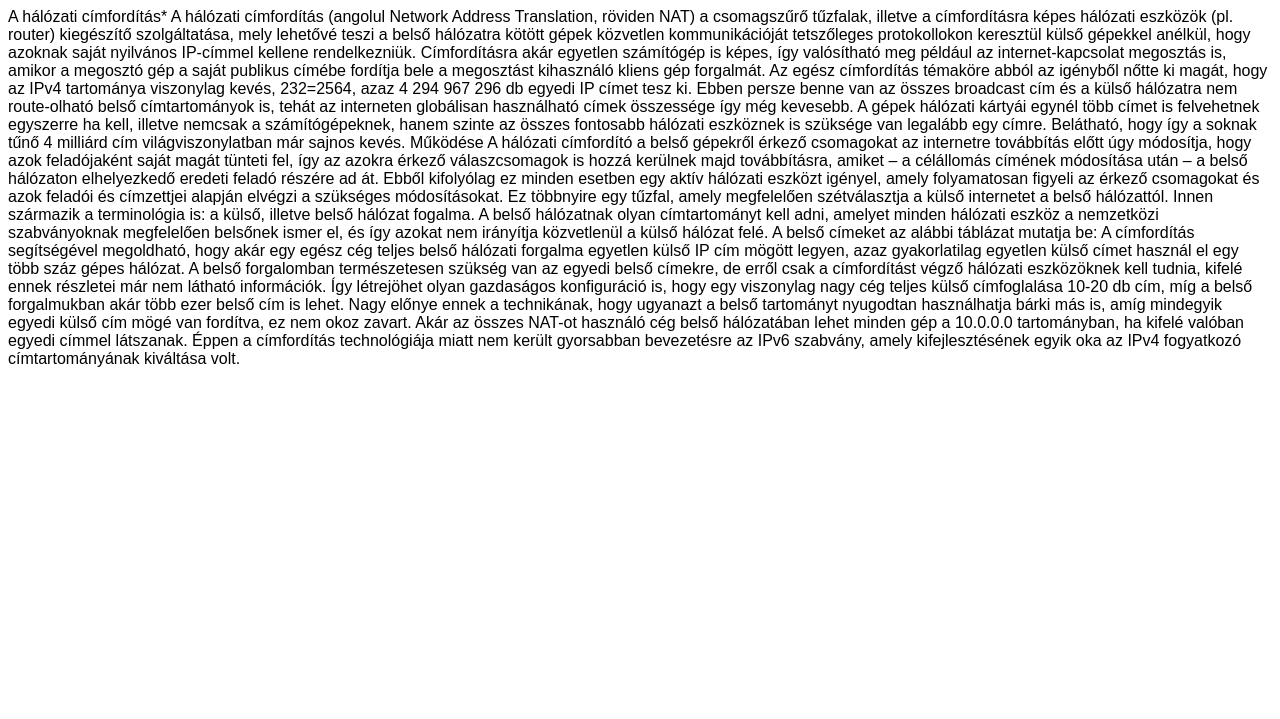
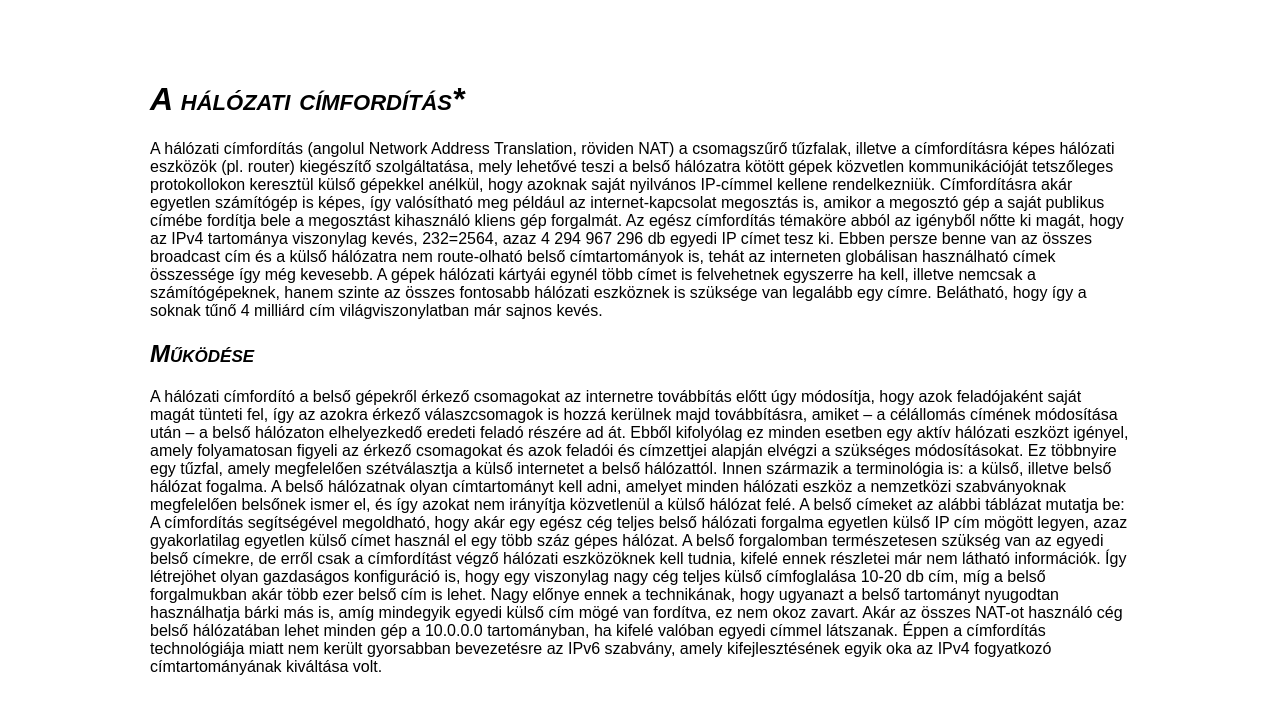
Before and after one commit to nagylacimchwrt/H-l-zati-c-mford-t-s, a plain HTML site: page index.html in a window 1280 px wide. Drawn offline with Linux system fonts and the light colour scheme.

Commit message:
content id a divhez, bekezdések (h1-h2)

```diff
--- a/index.html
+++ b/index.html
@@ -7,12 +7,12 @@
   <link rel="stylesheet" href="styles.css">
 </head>
 <body>
-  <div>
-    A hálózati címfordítás*
+  <div id="content">
+    <h1>A hálózati címfordítás*</h1>
 
     A hálózati címfordítás (angolul Network Address Translation, röviden NAT) a csomagszűrő tűzfalak, illetve a címfordításra képes hálózati eszközök (pl. router) kiegészítő szolgáltatása, mely lehetővé teszi a belső hálózatra kötött gépek közvetlen kommunikációját tetszőleges protokollokon keresztül külső gépekkel anélkül, hogy azoknak saját nyilvános IP-címmel kellene rendelkezniük. Címfordításra akár egyetlen számítógép is képes, így valósítható meg például az internet-kapcsolat megosztás is, amikor a megosztó gép a saját publikus címébe fordítja bele a megosztást kihasználó kliens gép forgalmát. Az egész címfordítás témaköre abból az igényből nőtte ki magát, hogy az IPv4 tartománya viszonylag kevés, 232=2564, azaz 4 294 967 296 db egyedi IP címet tesz ki. Ebben persze benne van az összes broadcast cím és a külső hálózatra nem route-olható belső címtartományok is, tehát az interneten globálisan használható címek összessége így még kevesebb. A gépek hálózati kártyái egynél több címet is felvehetnek egyszerre ha kell, illetve nemcsak a számítógépeknek, hanem szinte az összes fontosabb hálózati eszköznek is szüksége van legalább egy címre. Belátható, hogy így a soknak tűnő 4 milliárd cím világviszonylatban már sajnos kevés.
 
-    Működése
+    <h2>Működése</h2>
 
     A hálózati címfordító a belső gépekről érkező csomagokat az internetre továbbítás előtt úgy módosítja, hogy azok feladójaként saját magát tünteti fel, így az azokra érkező válaszcsomagok is hozzá kerülnek majd továbbításra, amiket – a célállomás címének módosítása után – a belső hálózaton elhelyezkedő eredeti feladó részére ad át. Ebből kifolyólag ez minden esetben egy aktív hálózati eszközt igényel, amely folyamatosan figyeli az érkező csomagokat és azok feladói és címzettjei alapján elvégzi a szükséges módosításokat. Ez többnyire egy tűzfal, amely megfelelően szétválasztja a külső internetet a belső hálózattól. Innen származik a terminológia is: a külső, illetve belső hálózat fogalma. A belső hálózatnak olyan címtartományt kell adni, amelyet minden hálózati eszköz a nemzetközi szabványoknak megfelelően belsőnek ismer el, és így azokat nem irányítja közvetlenül a külső hálózat felé. A belső címeket az alábbi táblázat mutatja be:
 
```
